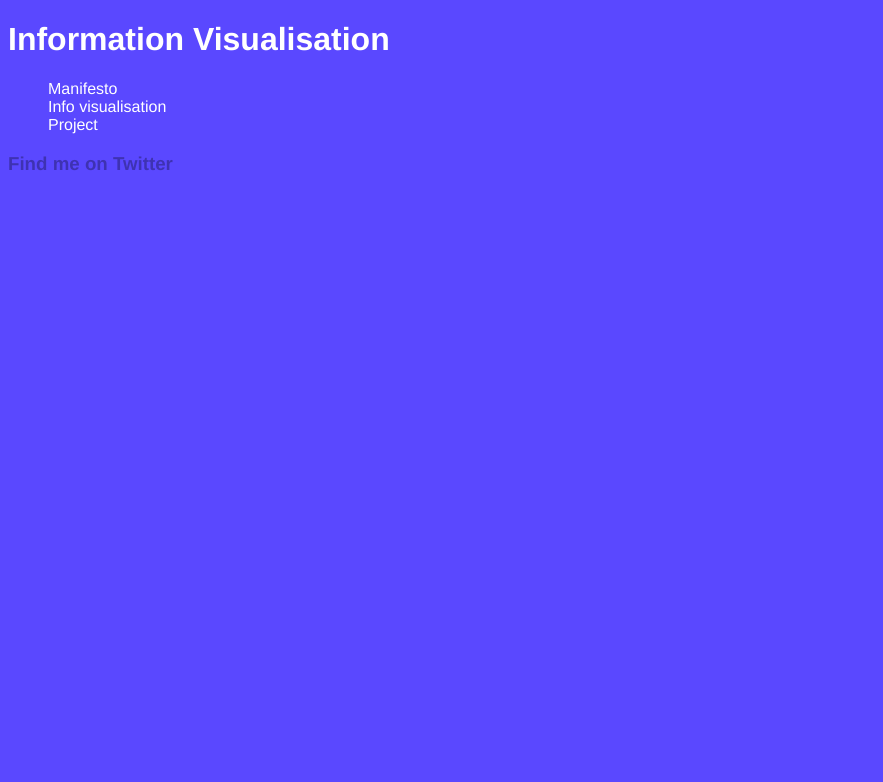
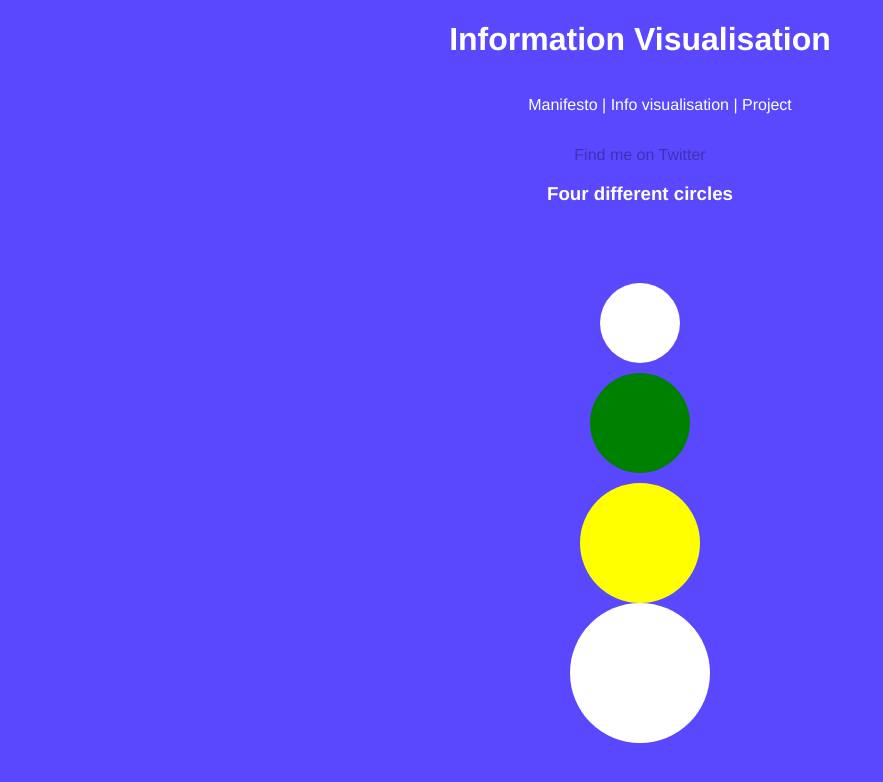
Before and after one commit to sunairrajd/info, a plain HTML site: page index.html in a window 1280 px wide. Shown: the whole page, without its empty margins (0-883 px from the left). Drawn offline with Linux system fonts and the light colour scheme.

Commit message:
circles
circles

```diff
--- a/index.html
+++ b/index.html
@@ -4,23 +4,38 @@
 
   <h1>Information Visualisation</h1>
   <ul>
-    <li>Manifesto</li>
-    <li>Info visualisation</li>
+    <li>Manifesto |</li>
+    <li>Info visualisation |</li>
     <li>Project</li>
   </ul>
-  <h3><a href="https://twitter.com/sunairrajd">Find me on Twitter</a></h3>
+  <p><a href="https://twitter.com/sunairrajd">Find me on Twitter</a></p>
+
+<div>
+  <h3> Four different circles</h3>
+  <svg width="1000" height="1000">
+  <circle cx=500 cy="100" r="40" stroke="green" stroke-width="0" fill="white" />
+    <circle cx="500" cy="200" r="50" stroke="green" stroke-width="0" fill="green" />
+      <circle cx="500" cy="320" r="60" stroke="green" stroke-width="0" fill="yellow" />
+        <circle cx="500" cy="450" r="70" stroke="green" stroke-width="0" fill="white" />
+</div>
   <style>
     html {
       font-family: Helvetica, Arial;
       background-color: #5a48ff;
       color: white;
       list-style: none;
+      text-align: center;
     }
     a {
       text-decoration: none;
       color: rgba(0, 0, 0, 0.3);
     }
     ul {
+      display: inline-block;
+      list-style: none;
+    }
+    ul li{
+      display: inline-block;
       list-style: none;
     }
   </style>
```
Also changed, not shown: 1 other file.
